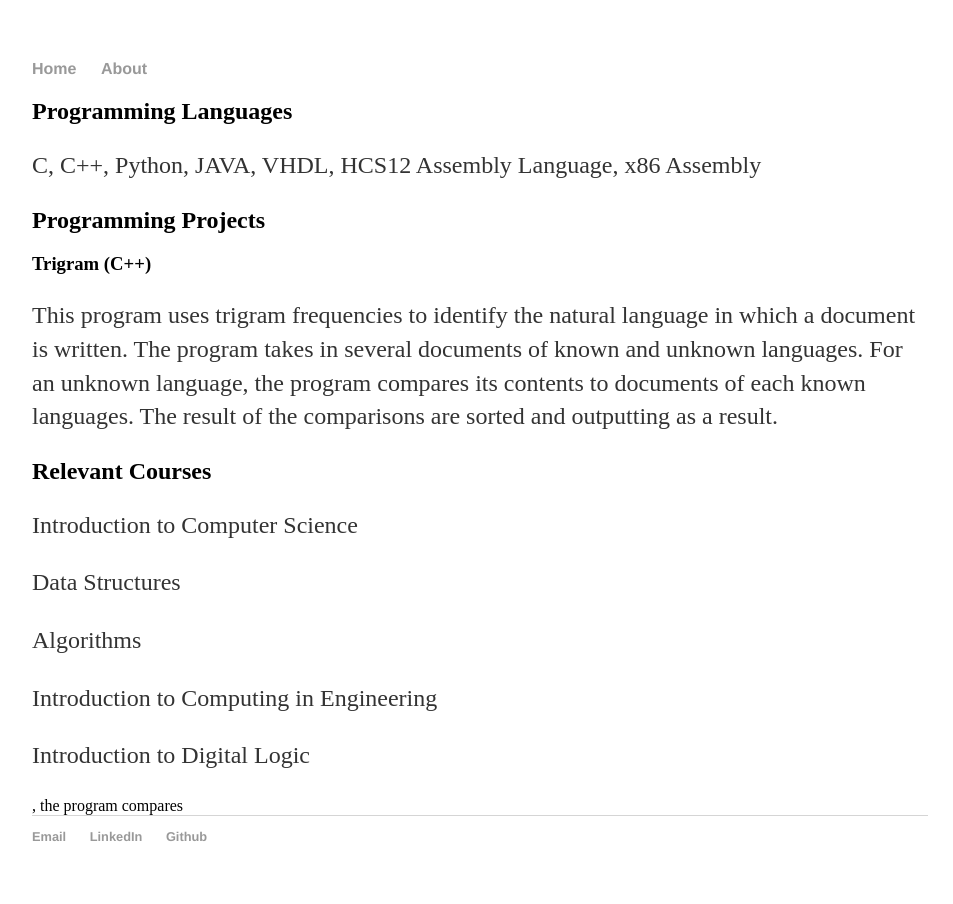
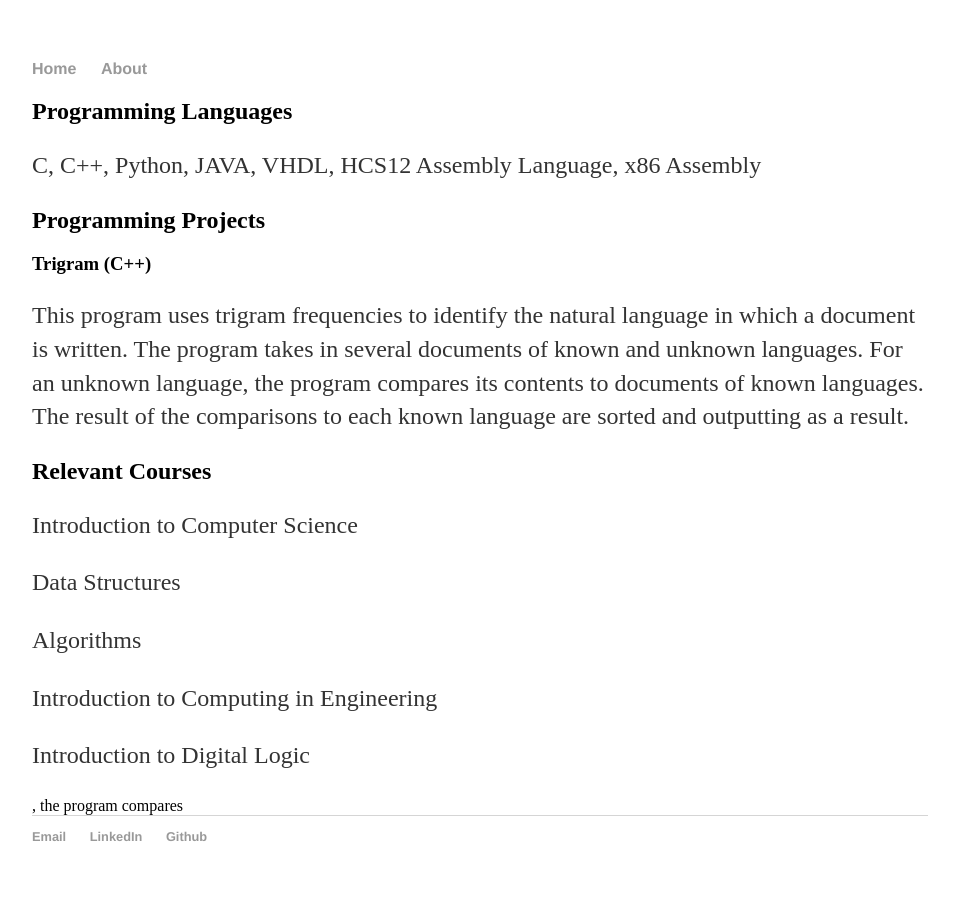
Before and after one commit to Winnie-Zheng/winnie-zheng.github.io, a Jekyll site: the page built from About/index.html, in a window 1280 px wide. Shown: the whole page, without its empty margins (160-1113 px from the left). Built offline with Jekyll 4.4.1, drawn with Linux system fonts in a browser that asks for light colours.

Commit message:
Update index.html

```diff
--- a/About/index.html
+++ b/About/index.html
@@ -7,7 +7,7 @@
     <p>C, C++, Python, JAVA, VHDL, HCS12 Assembly Language, x86 Assembly</p>
   <h2>Programming Projects</h2>
     <h3>Trigram (C++)</h3>
-    <p><font size=5>This program uses trigram frequencies to identify the natural language in which a document is written. The program takes in several documents of known and unknown languages. For an unknown language, the program compares its contents to documents of each known languages. The result of the comparisons are sorted and outputting as a result.</font></p>
+    <p><font size=5>This program uses trigram frequencies to identify the natural language in which a document is written. The program takes in several documents of known and unknown languages. For an unknown language, the program compares its contents to documents of known languages. The result of the comparisons to each known language are sorted and outputting as a result.</font></p>
   <h2>Relevant Courses</h2>
     <p>Introduction to Computer Science</p>
     <p>Data Structures</p>
```
